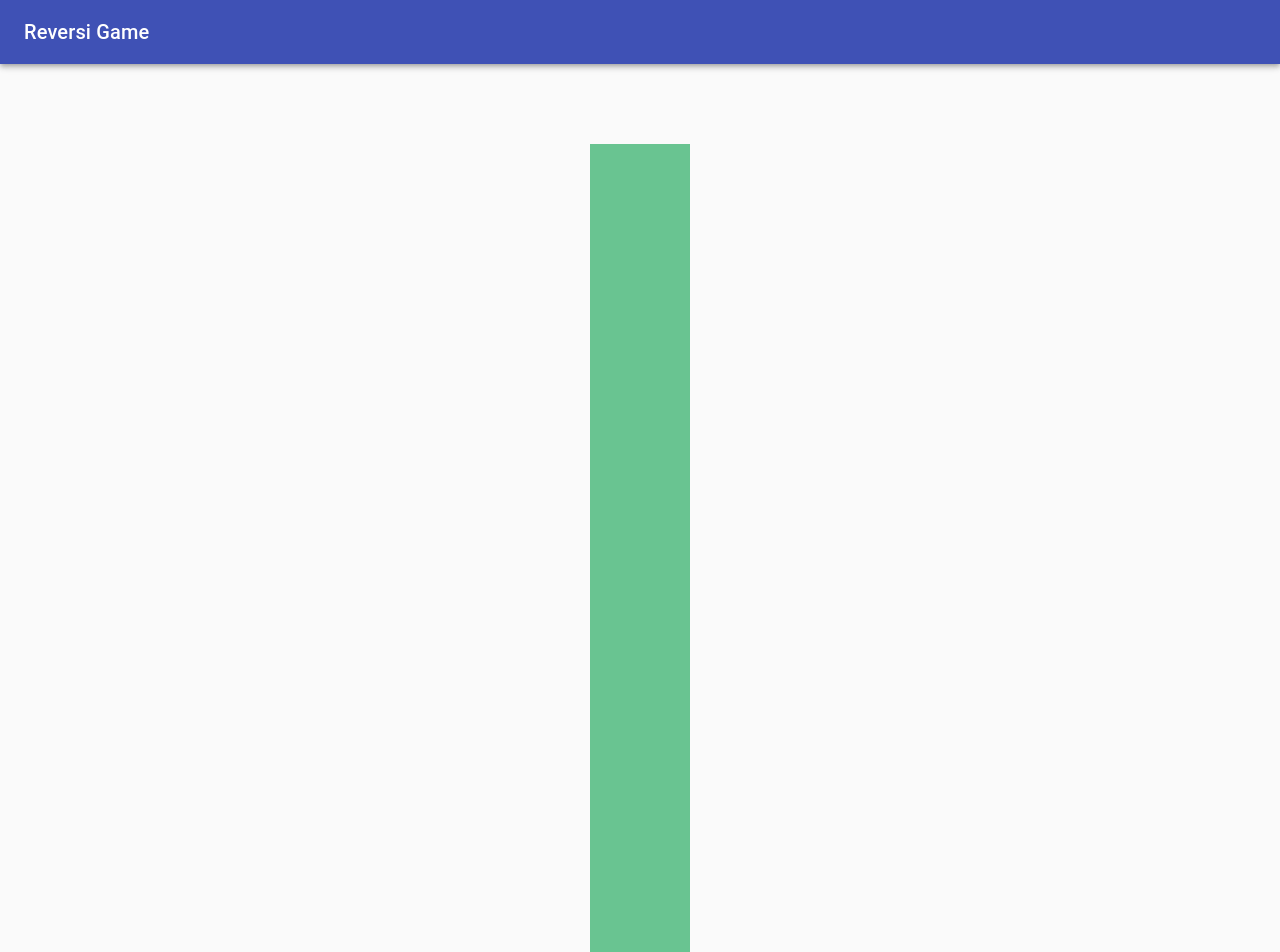
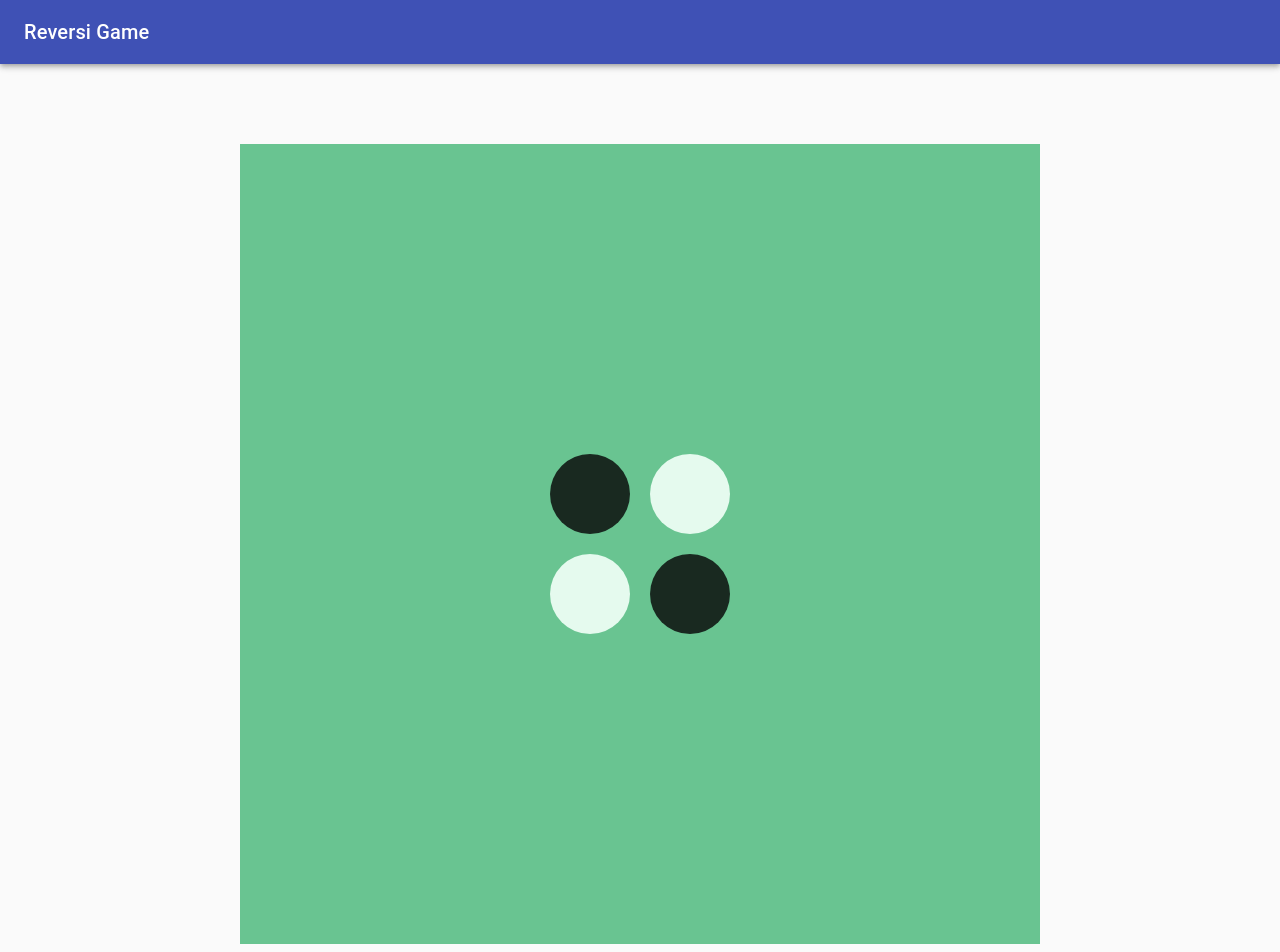
Before and after one commit to kewpie134134/reversi, a Next.js app: page / in a window 1280 px wide. Shown: the top 952 px of the page. Built offline with nearby package versions, Linux system fonts and the light colour scheme.

Commit message:
[fix] material ui で CSS を作成した

```diff
--- a/src/components/organisms/ReversiBoard.tsx
+++ b/src/components/organisms/ReversiBoard.tsx
@@ -1,7 +1,17 @@
 import React from 'react';
+import { makeStyles } from '@material-ui/core';
 import ItemOnTile from 'components/molecules/ItemOnTile';
 
+const useStyles = makeStyles({
+  tile: {
+    display: 'inline-flex',
+  },
+});
+
 const ReversiBoard = (): JSX.Element => {
+  // Material UI 設定
+  const classes = useStyles();
+
   // 盤面作成
   const reversiBoard: JSX.Element[][] = new Array<JSX.Element[]>(8);
   for (let x = 0; x < reversiBoard.length; x += 1) {
@@ -23,14 +33,14 @@ const ReversiBoard = (): JSX.Element => {
 
   return (
     <>
-      <div>{reversiBoard[0]}</div>
-      <div>{reversiBoard[1]}</div>
-      <div>{reversiBoard[2]}</div>
-      <div>{reversiBoard[3]}</div>
-      <div>{reversiBoard[4]}</div>
-      <div>{reversiBoard[5]}</div>
-      <div>{reversiBoard[6]}</div>
-      <div>{reversiBoard[7]}</div>
+      <div className={classes.tile}>{reversiBoard[0]}</div>
+      <div className={classes.tile}>{reversiBoard[1]}</div>
+      <div className={classes.tile}>{reversiBoard[2]}</div>
+      <div className={classes.tile}>{reversiBoard[3]}</div>
+      <div className={classes.tile}>{reversiBoard[4]}</div>
+      <div className={classes.tile}>{reversiBoard[5]}</div>
+      <div className={classes.tile}>{reversiBoard[6]}</div>
+      <div className={classes.tile}>{reversiBoard[7]}</div>
     </>
   );
 };
```
